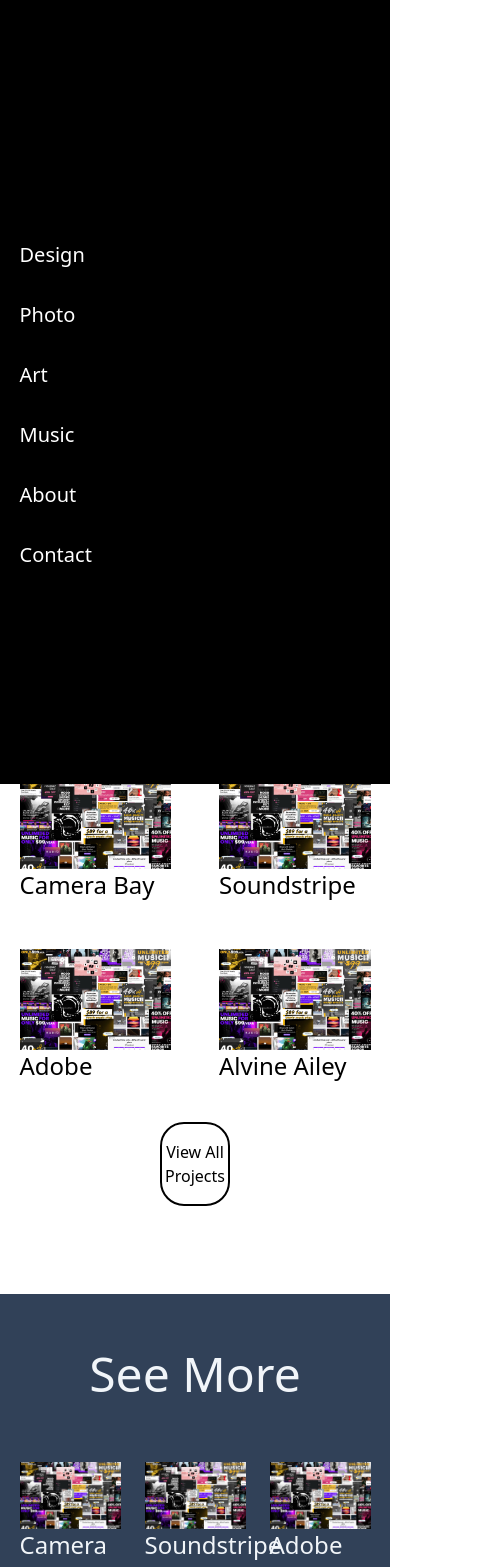
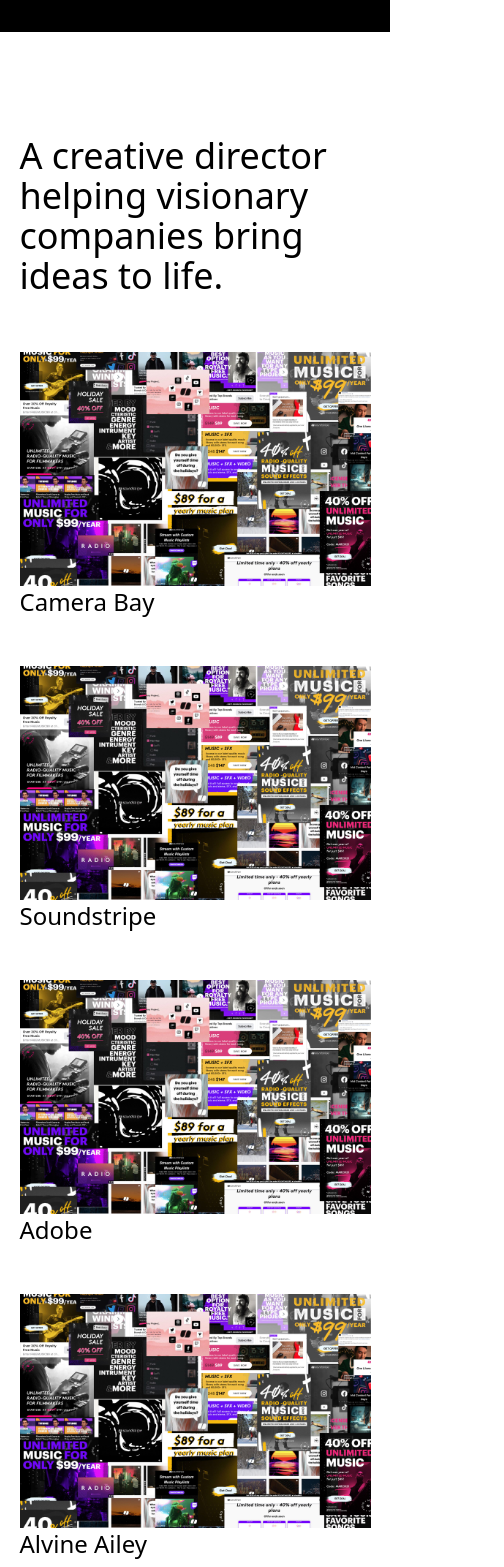
Before and after one commit to DemoStephen/Innovator-portfolio, a React (Vite) app: page / in a window 390 px wide. Shown: the part 60-1627 px from the top of the page, 504 px wide, since content can reach past the window. Built offline with nearby package versions, Linux system fonts and the light colour scheme.

Commit message:
worked on some little responsiveness

```diff
--- a/src/Pages/Home.jsx
+++ b/src/Pages/Home.jsx
@@ -6,25 +6,25 @@ export default function Home() {
   return (
     <>
       <section className="px-[5%] py-12">
-        <h1 className="text-7xl my-14">
+        <h1 className="text-4xl md:text-7xl my-14">
           A creative director helping visionary companies bring ideas to life.
         </h1>
-        <section className="grid grid-cols-2 gap-12">
+        <section className="grid md:grid-cols-2 gap-12">
           <DesignProjectBox imgSrc={dummy} title="Camera Bay" />
           <DesignProjectBox imgSrc={dummy} title="Soundstripe" />
           <DesignProjectBox imgSrc={dummy} title="Adobe" />
           <DesignProjectBox imgSrc={dummy} title="Alvine Ailey" />
         </section>
         <Link to={"design"}>
-          <button className="py-4 border-2 block w-1/5 my-10 mx-auto rounded-3xl">
+          <button className="py-4 border-2 block w-4/5 md:w-1/5 my-10 mx-auto rounded-3xl">
             View All Projects
           </button>{" "}
         </Link>
       </section>
 
       <section className="bg-slate-700 px-[5%] py-14 text-slate-100 flex flex-col gap-16">
-        <h2 className="text-5xl text-center">See More</h2>
-        <section className="grid grid-cols-3 gap-6">
+        <h2 className="text-3xl md:text-5xl text-center">See More</h2>
+        <section className="grid md:grid-cols-3 gap-6">
           <DesignProjectBox imgSrc={dummy} title="Camera Bay" />
           <DesignProjectBox imgSrc={dummy} title="Soundstripe" />
           <DesignProjectBox imgSrc={dummy} title="Adobe" />
@@ -33,7 +33,7 @@ export default function Home() {
 
       <section className="bg-neutral-200 px-[5%] py-14">
         <h3 className="text-4xl">Services</h3>
-        <div className="text-xl flex gap-40 mt-12">
+        <div className="text-xl flex gap-12 md:gap-40 mt-12">
           <ul>
             <li>Brand strategy</li>
             <li>Brand design</li>
--- a/src/UI/Footer.jsx
+++ b/src/UI/Footer.jsx
@@ -1,6 +1,6 @@
 export default function Footer() {
   return (
-    <footer className="bg-black text-slate-50 px-[5%] py-14 flex justify-between">
+    <footer className="bg-black text-slate-50 px-[5%] py-14 flex flex-col gap-8 md:flex-row justify-between">
       <section className="flex flex-col gap-12">
         <p className="text-6xl">Innovator</p>
 
--- a/src/UI/Navigation.jsx
+++ b/src/UI/Navigation.jsx
@@ -13,7 +13,7 @@ export default function Navigation() {
         <List content="Contact" />
       </ul>
       <button className="md:hidden">menu</button>
-      <section className="absolute top-[5.375rem] left-0 right-0 h-[calc(100vh-5.375rem)] bg-black flex px-[5%] md:hidden">
+      <section className="absolute top-[5.375rem] left-0 right-0 h-[calc(100vh-5.375rem)] bg-black flex px-[5%] opacity-0 md:hidden">
         <ul className="flex flex-col w-full justify-center gap-8 text-xl ">
           <List content="Design" />
           <List content="Photo" />
```
